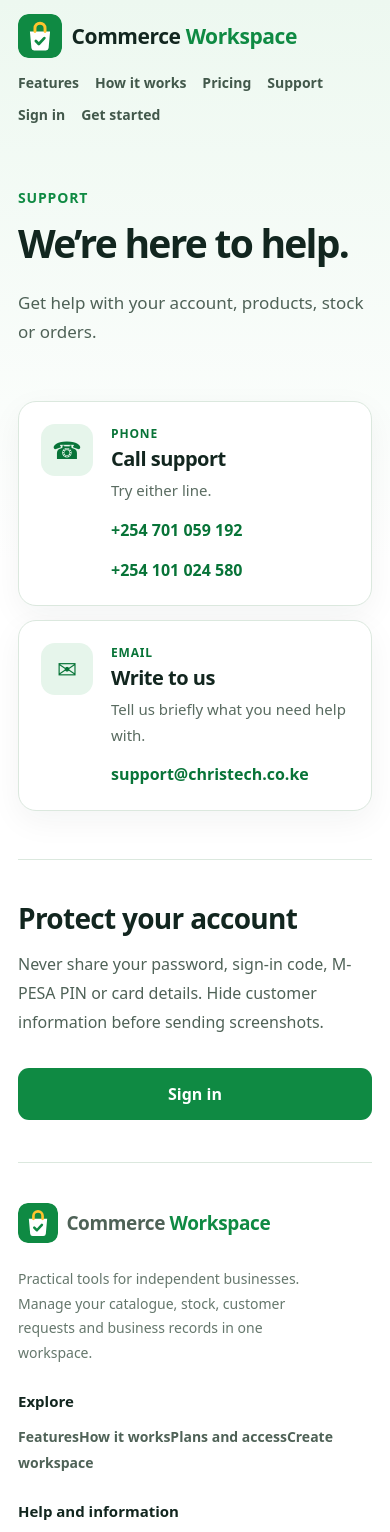
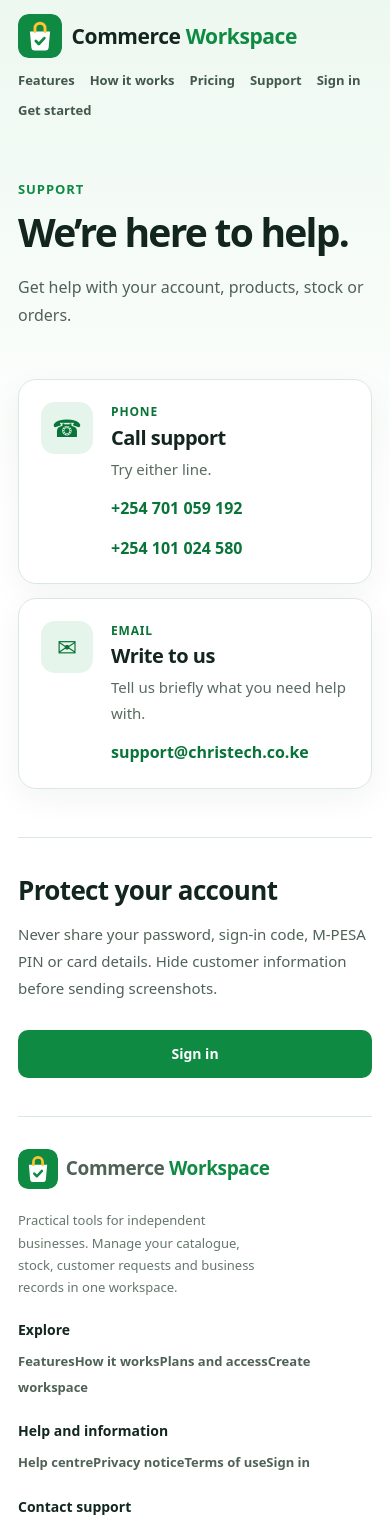
Before and after one commit to learninghub44/kenya-multitenant-commerce-docs, a Next.js app: page /support in a window 390 px wide. Shown: the top 1532 px of the page. Built offline with nearby package versions, Linux system fonts and the light colour scheme.

Commit message:
Unify marketing page typography and responsive layout

```diff
--- a/src/app/marketing.module.css
+++ b/src/app/marketing.module.css
@@ -1,40 +1,47 @@
-.page{min-height:100vh;background:linear-gradient(180deg,#edf8f0 0,#fff 560px);color:#12261f}
-.container{width:min(100% - clamp(32px,7vw,112px),1480px);margin:0 auto}
-.nav{width:min(100%,1600px);margin:0 auto;padding:18px clamp(20px,5vw,72px)}
-.nav>header{display:flex;align-items:center;justify-content:space-between;gap:24px;width:100%}
-.nav nav,.footer nav{display:flex;align-items:center;flex-wrap:wrap;gap:clamp(12px,2vw,28px)}
-.nav nav a,.footer nav a{color:#42584b;text-decoration:none;font-weight:650}.nav nav a:hover,.footer nav a:hover{color:#087438}
-.nav .cta{padding:11px 19px;border-radius:10px;background:#0f8a43;color:#fff}
-.hero{padding:clamp(52px,7vw,112px) 0 76px;max-width:1200px}.eyebrow{margin:0 0 14px;color:#0f8a43;font-size:14px;font-weight:800;letter-spacing:.06em;text-transform:uppercase}
-.hero h1{max-width:18ch;margin:0;font-size:clamp(38px,5.2vw,76px);line-height:1.04;letter-spacing:-.045em}
-.lead{max-width:760px;margin:24px 0 0;color:#4f6257;font-size:clamp(17px,1.5vw,21px);line-height:1.75}
-.actions{display:flex;flex-wrap:wrap;gap:12px;margin-top:32px}
-.primary,.secondary{display:inline-flex;align-items:center;justify-content:center;min-height:52px;padding:0 23px;border-radius:11px;font-weight:750;text-decoration:none;transition:background .15s ease,border-color .15s ease}
-.primary{background:#0f8a43;color:white}.primary:hover{background:#0a6e35}.secondary{border:1px solid #d5e3d9;background:#fff;color:#12261f}.secondary:hover{border-color:#0f8a43;background:#f6fbf7}
-.grid{display:grid;grid-template-columns:repeat(3,minmax(0,1fr));gap:20px;padding:20px 0 96px}
-.card{min-width:0;padding:clamp(22px,2vw,32px);border:1px solid #dbe8de;border-radius:18px;background:#fff;box-shadow:0 8px 28px rgb(18 38 31 / 4%)}
-.card h2,.card h3{margin:0 0 12px;font-size:clamp(19px,1.5vw,23px);line-height:1.25}.card p{margin:0;color:#4f6257;font-size:16px;line-height:1.75}
-.section{padding:clamp(44px,6vw,80px) 0;border-top:1px solid #dbe8de}.section h2{margin:0 0 16px;font-size:clamp(28px,3.2vw,44px)}.section p,.section li{color:#4f6257;line-height:1.8}.section ul{display:grid;gap:10px;padding-left:22px}
-.notice{margin:26px 0;padding:17px 20px;border:1px solid #e7d8a8;border-radius:13px;background:#fff9e8;color:#584514;line-height:1.7}
-.footer{width:min(100% - clamp(32px,7vw,112px),1480px);margin:0 auto;padding:56px 0 24px;border-top:1px solid #dbe8de}
-.footer>footer{display:grid;grid-template-columns:minmax(240px,1.5fr) repeat(3,minmax(150px,1fr));gap:32px;width:100%;padding:0;border:0}
-.footer>footer p{margin:16px 0 0;max-width:36ch;color:#65776c;font-size:14px;line-height:1.75}
-.footer>footer h2{margin:0 0 14px;font-size:15px;letter-spacing:0}.footer>footer nav{display:grid;align-content:start;justify-items:start;gap:11px}
-.footer>footer a{color:#4f6257;font-size:14px;font-weight:600;text-decoration:none;overflow-wrap:anywhere}.footer>footer a:hover{color:#0a6e35;text-decoration:underline;text-underline-offset:3px}
-.footer-bottom{display:flex;justify-content:space-between;gap:14px;margin-top:40px;padding-top:20px;border-top:1px solid #e4ece6;color:#718078;font-size:13px;line-height:1.6}
-.prose{max-width:900px;padding:64px 0 100px}.prose h1{font-size:clamp(36px,4.8vw,60px)}.prose h2{margin:38px 0 10px;font-size:clamp(20px,2vw,25px)}.prose p,.prose li{color:#4f6257;font-size:16px;line-height:1.85}
-@media(min-width:1500px){.hero{padding-top:120px}.grid{gap:24px}.card{padding:34px}}
-@media(max-width:1000px){.grid{grid-template-columns:repeat(2,minmax(0,1fr))}.footer>footer{grid-template-columns:repeat(2,minmax(0,1fr))}.footer-brand{grid-column:1/-1}}
-@media(max-width:680px){.nav{padding:14px 18px}.nav>header{align-items:flex-start;flex-direction:column;gap:14px}.nav>header{align-items:flex-start;flex-direction:column;gap:14px}.nav nav{gap:10px 16px}.nav nav a{font-size:14px}.container{width:calc(100% - 36px)}.hero{padding:46px 0 54px}.hero h1{font-size:clamp(36px,10vw,52px)}.lead{font-size:17px}.grid{grid-template-columns:1fr;gap:14px;padding-bottom:58px}.card{padding:22px}.section{padding:42px 0}.footer{width:calc(100% - 36px);padding-top:40px}.footer>footer{grid-template-columns:1fr 1fr;gap:28px 18px}.footer-brand{grid-column:1/-1}.footer-bottom{flex-direction:column;margin-top:28px}.prose{padding:44px 0 64px}}
-@media(max-width:390px){.footer>footer{grid-template-columns:1fr}.footer-brand{grid-column:auto}.actions>*{width:100%}}
-@media(prefers-reduced-motion:reduce){.primary,.secondary{transition:none}}
-.paymentNote{margin:0 0 70px;padding:14px 18px;border:1px solid #dbe8de;border-radius:11px;background:#f7fbf8;color:#4f6257;font-size:14px;line-height:1.65}
-.prose{max-width:860px}
-.prose h1{margin:0 0 22px;line-height:1.08;letter-spacing:-.035em}
-.prose h2{margin:38px 0 10px;padding-top:4px;color:#12261f;line-height:1.25}
-.prose p,.prose li{font-size:15.5px;line-height:1.8}
-.prose ul{display:grid;gap:9px;margin:14px 0 20px;padding-left:22px;list-style:disc}
-.prose li{padding-left:3px}
+.page{min-height:100vh;background:linear-gradient(180deg,#edf8f0 0,#fff 520px);color:#12261f}
+.container{width:min(100% - clamp(36px,7vw,112px),1320px);margin:0 auto}
+.nav{width:min(100% - 40px,1480px);margin:0 auto;padding:18px 0}
+.nav>header{display:flex;align-items:center;justify-content:space-between;gap:28px;width:100%}
+.nav nav{display:flex;align-items:center;justify-content:flex-end;flex-wrap:wrap;gap:10px clamp(12px,2vw,24px)}
+.nav nav a{color:#42584b;font-size:14px;font-weight:700;text-decoration:none;white-space:nowrap}
+.nav nav a:hover{color:#087438}
+.nav nav .marketing-nav-cta{padding:10px 17px;border-radius:10px;background:#0f8a43;color:#fff}
+.nav nav .marketing-nav-cta:hover{background:#0a6e35;color:#fff}
+.hero{max-width:1120px;padding:clamp(52px,7vw,96px) 0 64px}
+.eyebrow{margin:0 0 13px;color:#0f8a43;font-size:13px;font-weight:800;letter-spacing:.07em;text-transform:uppercase}
+.hero h1{max-width:18ch;margin:0;font-size:clamp(38px,5.2vw,68px);line-height:1.05;letter-spacing:-.045em}
+.lead{max-width:720px;margin:20px 0 0;color:#4f6257;font-size:clamp(16px,1.5vw,19px);line-height:1.75}
+.actions{display:flex;flex-wrap:wrap;gap:12px;margin-top:28px}
+.primary,.secondary{display:inline-flex;align-items:center;justify-content:center;min-height:48px;padding:0 21px;border-radius:10px;font-size:14px;font-weight:750;text-decoration:none;transition:background .15s ease,border-color .15s ease}
+.primary{background:#0f8a43;color:#fff}.primary:hover{background:#0a6e35}
+.secondary{border:1px solid #d5e3d9;background:#fff;color:#12261f}.secondary:hover{border-color:#0f8a43;background:#f6fbf7}
+.grid{display:grid;grid-template-columns:repeat(3,minmax(0,1fr));gap:18px;padding:12px 0 76px}
+.card{min-width:0;padding:clamp(22px,2vw,28px);border:1px solid #dbe8de;border-radius:15px;background:#fff;box-shadow:0 6px 22px rgb(18 38 31 / 4%)}
+.card h2,.card h3{margin:0 0 9px;font-size:18px;line-height:1.3;letter-spacing:-.015em}
+.card p{margin:0;color:#4f6257;font-size:14px;line-height:1.75}
+.section{padding:clamp(40px,5vw,68px) 0;border-top:1px solid #dbe8de}
+.section h2{margin:0 0 12px;font-size:clamp(26px,3vw,38px)}
+.section p,.section li{max-width:780px;color:#4f6257;font-size:15px;line-height:1.8}
+.section ul{display:grid;gap:9px;padding-left:22px;list-style:disc}
+.notice{margin:24px 0;padding:15px 18px;border:1px solid #e7d8a8;border-radius:12px;background:#fff9e8;color:#584514;font-size:14px;line-height:1.7}
+.footer{width:min(100% - clamp(36px,7vw,112px),1320px);margin:0 auto;padding:44px 0 22px;border-top:1px solid #dbe8de}
+.footer>footer{display:grid;grid-template-columns:minmax(220px,1.5fr) repeat(3,minmax(140px,1fr));gap:28px;width:100%;padding:0;border:0}
+.footer>footer p{max-width:34ch;margin:13px 0 0;color:#65776c;font-size:13px;line-height:1.7}
+.footer>footer h2{margin:0 0 10px;font-size:14px;letter-spacing:0}
+.footer>footer nav{display:grid;align-content:start;justify-items:start;gap:9px}
+.footer>footer a{color:#4f6257;font-size:13px;font-weight:650;text-decoration:none;overflow-wrap:anywhere}
+.footer>footer a:hover{color:#0a6e35;text-decoration:underline;text-underline-offset:3px}
+.footer>footer>div:last-child{grid-column:1/-1;display:flex;justify-content:space-between;gap:14px;margin-top:18px;padding-top:18px;border-top:1px solid #e4ece6;color:#718078;font-size:12px;line-height:1.6}
+.prose{max-width:860px;padding:54px 0 88px}
+.prose h1{margin:0 0 20px;font-size:clamp(36px,4.8vw,58px);line-height:1.08;letter-spacing:-.04em}
+.prose h2{margin:34px 0 9px;padding-top:3px;color:#12261f;font-size:clamp(19px,2vw,24px);line-height:1.3}
+.prose p,.prose li{color:#4f6257;font-size:15px;line-height:1.8}
+.prose ul{display:grid;gap:8px;margin:13px 0 18px;padding-left:22px;list-style:disc}
+.prose li{padding-left:2px}
 .prose a{color:#087438;font-weight:650;text-decoration:underline;text-decoration-color:#a9cdb5;text-underline-offset:3px}
 .prose a:hover{text-decoration-color:currentColor}
-@media(max-width:680px){.paymentNote{margin-bottom:48px}.prose h2{margin-top:30px}.prose p,.prose li{font-size:15px}}
+.paymentNote{margin:0 0 60px;padding:13px 16px;border:1px solid #dbe8de;border-radius:10px;background:#f7fbf8;color:#4f6257;font-size:13px;line-height:1.65}
+@media(max-width:1000px){.grid{grid-template-columns:repeat(2,minmax(0,1fr))}.footer>footer{grid-template-columns:repeat(2,minmax(0,1fr))}.footer>footer>div:first-child{grid-column:1/-1}}
+@media(max-width:680px){.nav{width:calc(100% - 36px);padding:14px 0}.nav>header{align-items:flex-start;flex-direction:column;gap:12px}.nav nav{justify-content:flex-start;gap:9px 15px}.nav nav a{font-size:13px}.container{width:calc(100% - 36px)}.hero{padding:44px 0 50px}.hero h1{font-size:clamp(36px,10vw,50px)}.lead{font-size:16px}.grid{grid-template-columns:1fr;gap:12px;padding:8px 0 52px}.card{padding:20px}.section{padding:38px 0}.footer{width:calc(100% - 36px);padding-top:32px}.footer>footer{grid-template-columns:1fr 1fr;gap:24px 18px}.footer>footer>div:first-child{grid-column:1/-1}.footer>footer>div:last-child{flex-direction:column;margin-top:8px}.prose{padding:40px 0 60px}.prose h2{margin-top:28px}.prose p,.prose li{font-size:14px}.paymentNote{margin-bottom:44px}.actions>*{min-width:0}}
+@media(max-width:390px){.footer>footer{grid-template-columns:1fr}.footer>footer>div:first-child,.footer>footer>div:last-child{grid-column:auto}.actions>*{width:100%}}
+@media(prefers-reduced-motion:reduce){.primary,.secondary{transition:none}}
```
